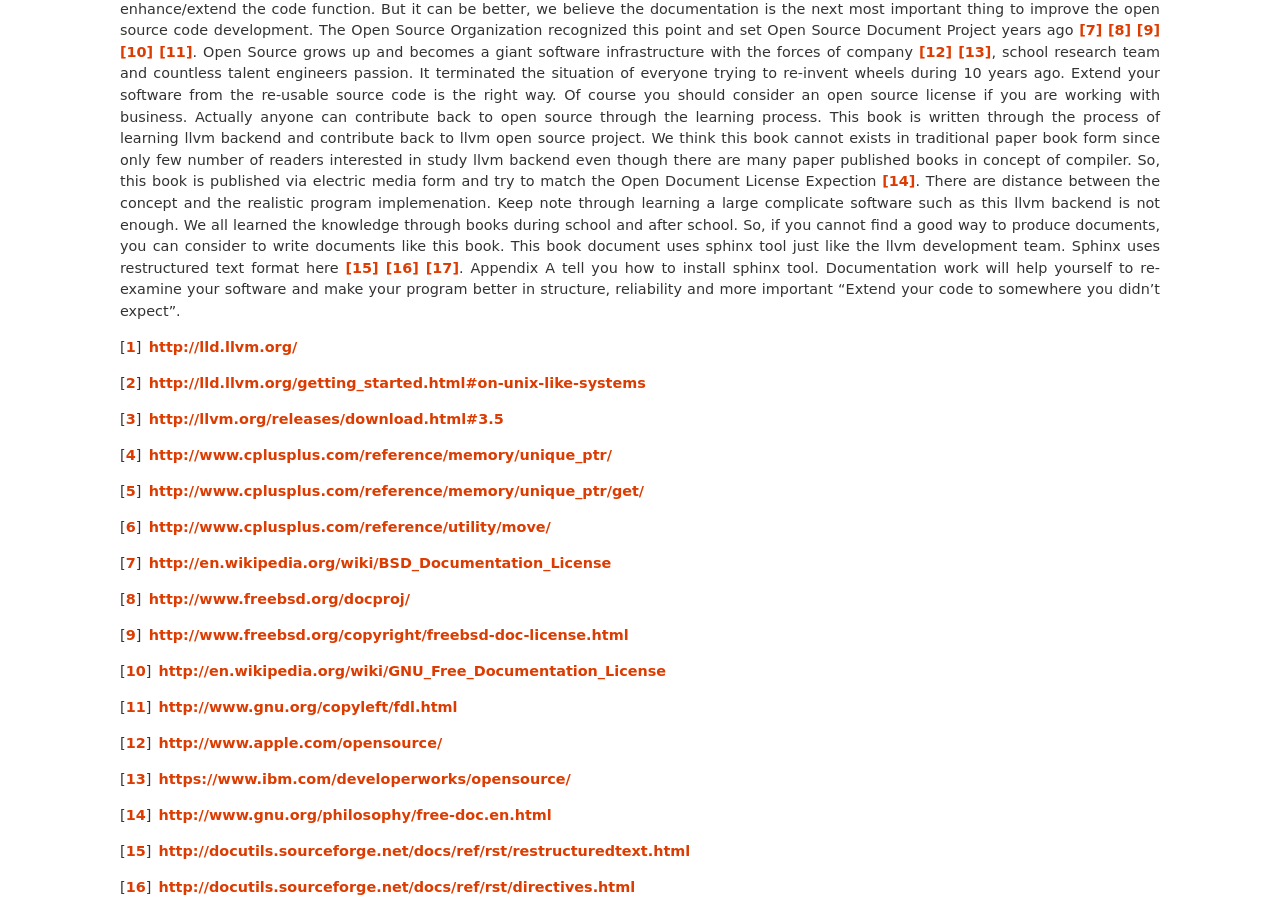
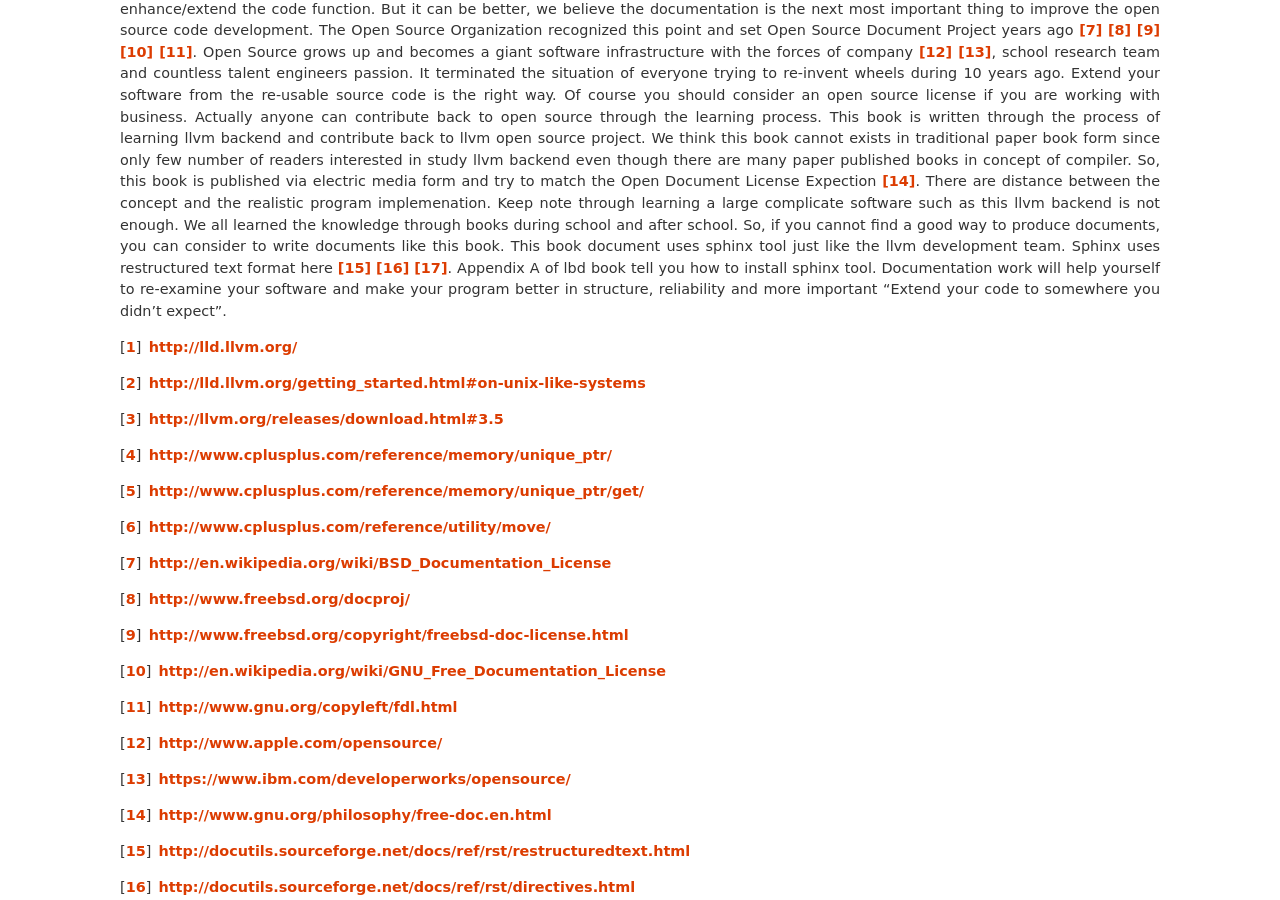
Before and after one commit to Jonathan2251/lbt, a Sphinx documentation site: the page built from source/lld.rst, in a window 1280 px wide and 900 px high, scrolled down 39077 px. Built offline with Sphinx 7.4.7, drawn with Linux system fonts in a browser that asks for light colours; formulas are drawn with MathJax 3.

Commit message:
Correct typing

```diff
--- a/source/lld.rst
+++ b/source/lld.rst
@@ -1731,7 +1731,7 @@
 write documents like this book. This book document uses sphinx tool
 just like the llvm development team. Sphinx uses restructured text format here
 [#]_ [#]_ [#]_.
-Appendix A tell you how to install sphinx tool.
+Appendix A of lbd book tell you how to install sphinx tool.
 Documentation work will help yourself to re-examine your software and make your
 program better in structure, reliability and more important "Extend your code
 to somewhere you didn't expect".
```
